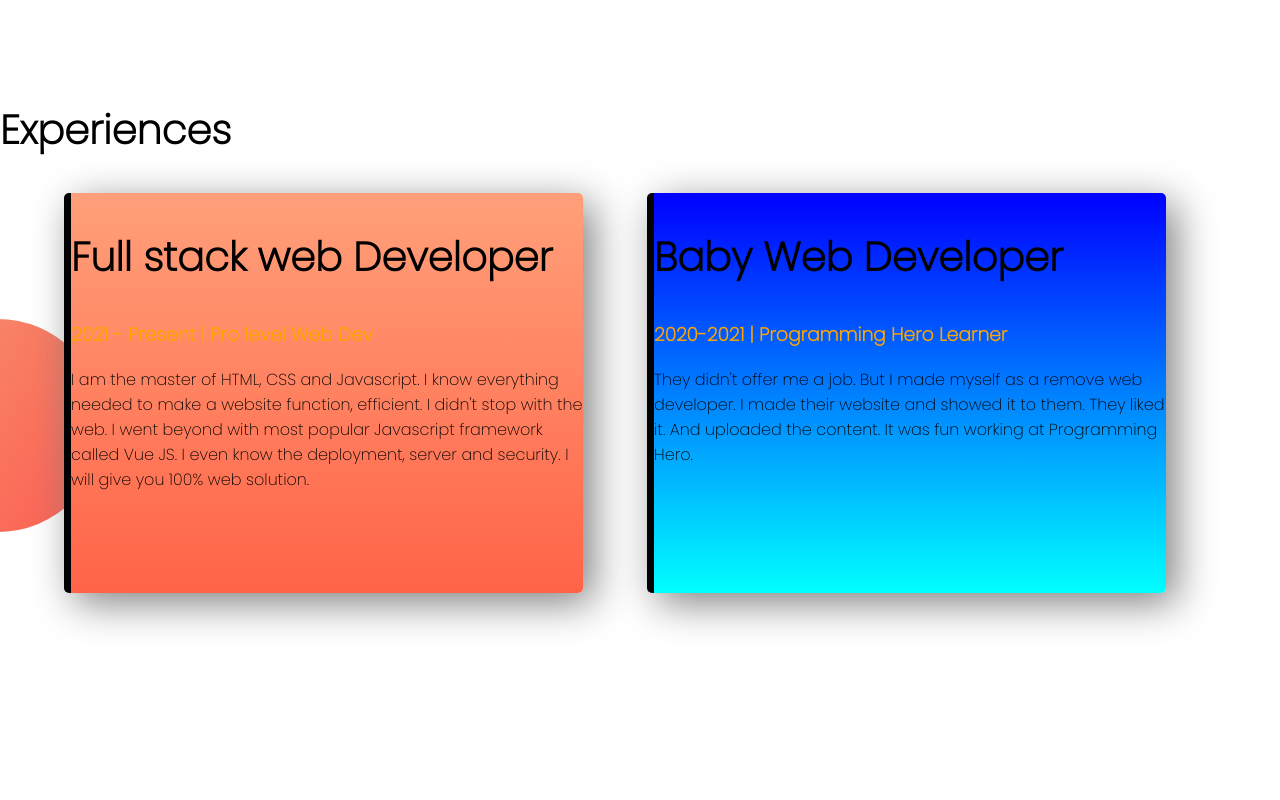
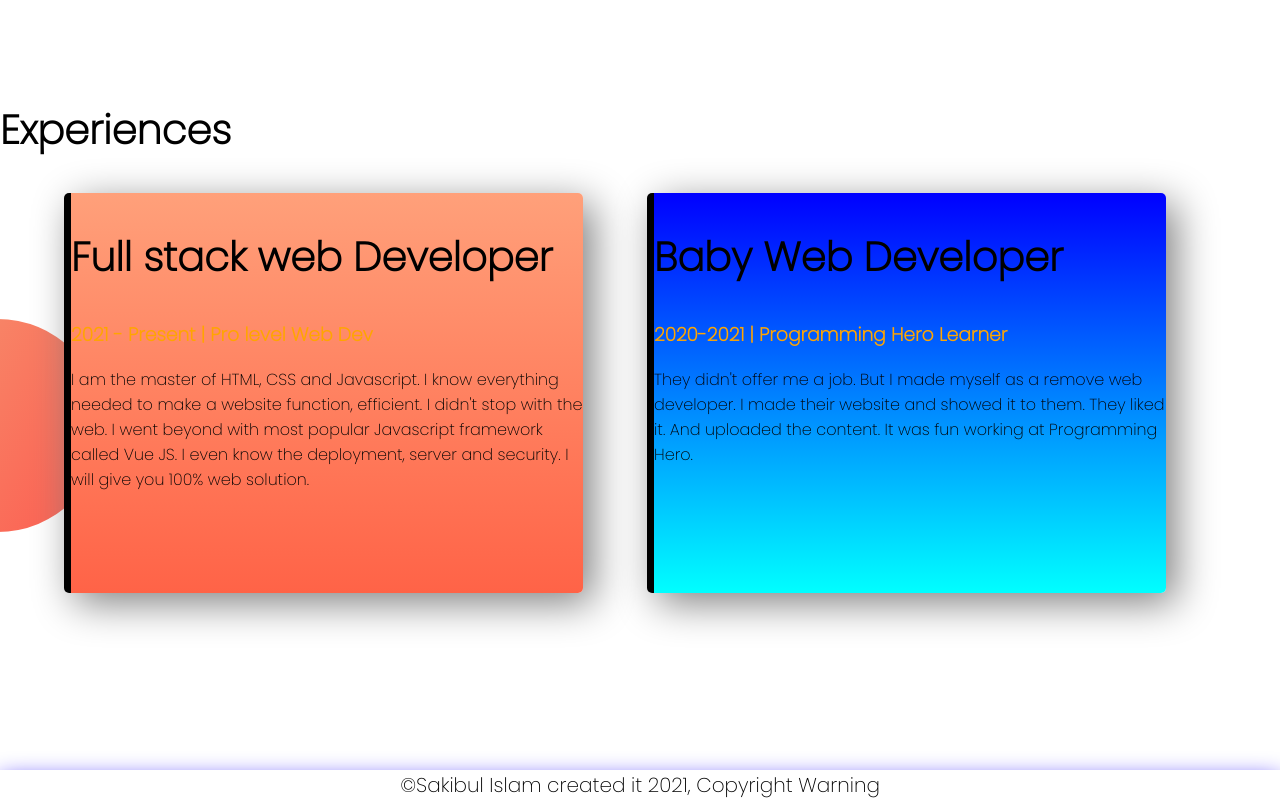
Before and after one commit to s1kib/web-portfolio1, a plain HTML site: page index.html in a window 1280 px wide. Shown: the part 1258-2058 px from the top of the page. Before the commit the page ends 2008 px from the top, so only its background shows below. Drawn offline with Linux system fonts and the light colour scheme; files whose address does not match are found by name.

Commit message:
portfolio website complete

```diff
--- a/index.html
+++ b/index.html
@@ -44,6 +44,9 @@
         <p>They didn't offer me a job. But I made myself as a remove web developer. I made their website and showed it to them. They liked it. And uploaded the content. It was fun working at Programming Hero.</p>
       </div>
    </section>
+   <footer>
+       <p>&copy;Sakibul Islam created it 2021, Copyright Warning</p>
+   </footer>
 
 </body>
 </html>
--- a/style.css
+++ b/style.css
@@ -70,3 +70,12 @@ section{
     background-image: linear-gradient(180deg, blue, cyan);
     border-image-slice: 1;
 }
+footer{
+    box-shadow : 0px 10px 25px rgb(35,11,247);
+    height: 30px;
+    padding: 10px 0px 30px opx;
+}
+footer p{
+    text-align: center;
+    font-size: 20px;
+}
```
